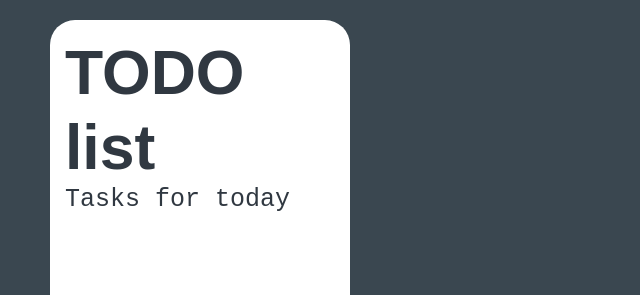
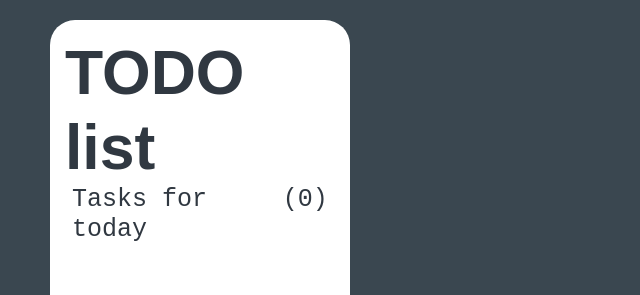
Before and after one commit to ArtemSmotritel/todolist-react, a React (Create React App) app: page / in a window 1280 px wide. Shown: the top 295 px of the page, without its empty margins (0-640 px from the left). Built offline with nearby package versions, Linux system fonts and the light colour scheme; no server answers; a web font is replaced by a local one.

Commit message:
highlighte hovered links

```diff
--- a/src/App.css
+++ b/src/App.css
@@ -31,3 +31,7 @@ main {
   width: 100%;
   gap: 20px;
 }
+
+a:hover {
+  color: darkblue;
+}
--- a/src/TodoListSidebar/ListOfLists.css
+++ b/src/TodoListSidebar/ListOfLists.css
@@ -29,6 +29,7 @@
   cursor: crosshair;
   text-decoration: none;
   color: inherit;
+  padding: 0 7px;
 
   display: flex;
   justify-content: space-between;
--- a/src/TodoListSidebar/Sidebar.css
+++ b/src/TodoListSidebar/Sidebar.css
@@ -18,6 +18,10 @@
   margin-bottom: 80px;
   color: inherit;
   text-decoration: none;
+
+  display: flex;
+  justify-content: space-between;
+  padding: 0 7px;
 }
 
 .sidebar__today:hover {
@@ -36,7 +40,6 @@
 }
 
 .sidebar .active {
-  padding: 0 7px;
   background-color: #d3d6db;
   border-radius: 5px;
 }
--- a/src/TodoListSidebar/Sidebar.js
+++ b/src/TodoListSidebar/Sidebar.js
@@ -6,10 +6,14 @@ import { getLists } from "../serverFunctions";
 import { NavLink } from "react-router-dom";
 
 export default function Sidebar(params) {
-  const [lists, setLists] = useState([]);
+  const [lists, setLists] = useState([]),
+    [taskCount, setTaskCount] = useState(0);
 
   useEffect(() => {
-    getLists().then((data) => setLists(data.undone_tasks_by_list));
+    getLists().then((data) => {
+      setLists(data.undone_tasks_by_list);
+      setTaskCount(data.tasks_for_today);
+    });
   }, []);
 
   return (
@@ -17,8 +21,9 @@ export default function Sidebar(params) {
       <h1 className="sidebar__main-header">TODO list</h1>
       <NavLink className="sidebar__today" to={"/today"}>
         Tasks for today
+        <span className="sidebar__task-count">({taskCount})</span>
       </NavLink>
-      <SectionHeader title={"Your lists"} />
+      <SectionHeader title="Your lists" />
       <ul className="list-of-lists">
         {lists.map((l) => (
           <ListItem list={l} key={l.id} />
```
